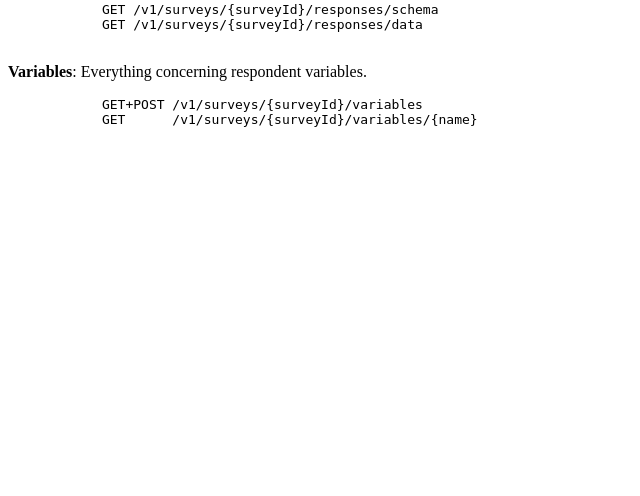
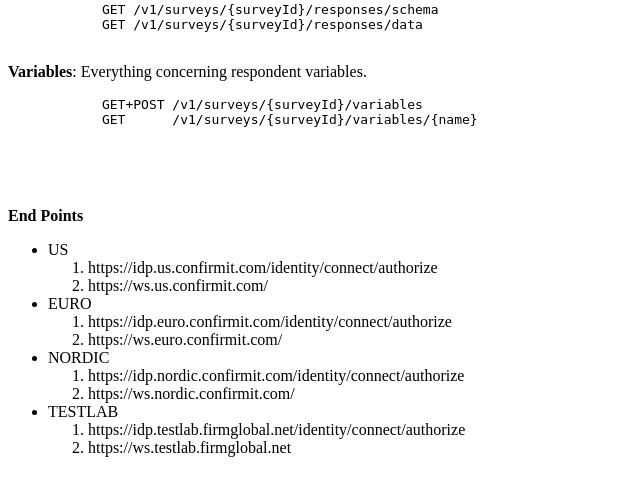
Before and after one commit to brianlondregan36/restful-respondent, a Flask app: template respondents/templates/practice.html in a window 1280 px wide. Shown: the part 264-760 px from the top of the page, without its empty margins (0-640 px from the left). Run offline with Flask 2, Linux system fonts and the light colour scheme; the template is opened without the code that fills it, so the values that code supplies are empty.

Commit message:
added markup to practice page, changes to auth setup in views, and routing

```diff
--- a/respondents/templates/practice.html
+++ b/respondents/templates/practice.html
@@ -31,5 +31,31 @@
 	    GET      /v1/surveys/{surveyId}/variables/{name}
 	</pre>
     </div>
+    <br><br>
+    <div>
+	<p><strong>End Points</strong></p>
+	<ul>
+        <li>US</li>
+	    <ol>
+              <li>https://idp.us.confirmit.com/identity/connect/authorize</li>
+	      <li>https://ws.us.confirmit.com/</li>
+	    </ol>
+	<li>EURO</li>
+	    <ol>
+              <li>https://idp.euro.confirmit.com/identity/connect/authorize</li>
+	      <li>https://ws.euro.confirmit.com/</li>
+	    </ol>
+	 <li>NORDIC</li>
+	    <ol>
+	      <li>https://idp.nordic.confirmit.com/identity/connect/authorize</li>
+	      <li>https://ws.nordic.confirmit.com/</li>
+	    </ol>
+	 <li>TESTLAB</li>
+	    <ol>
+	      <li>https://idp.testlab.firmglobal.net/identity/connect/authorize</li>
+	      <li>https://ws.testlab.firmglobal.net</li>
+	    </ol>
+	</ul>
+    </div>
 </body>
 </html>
```
Also changed, not shown: respondents/views.py (+23 -8 lines).
